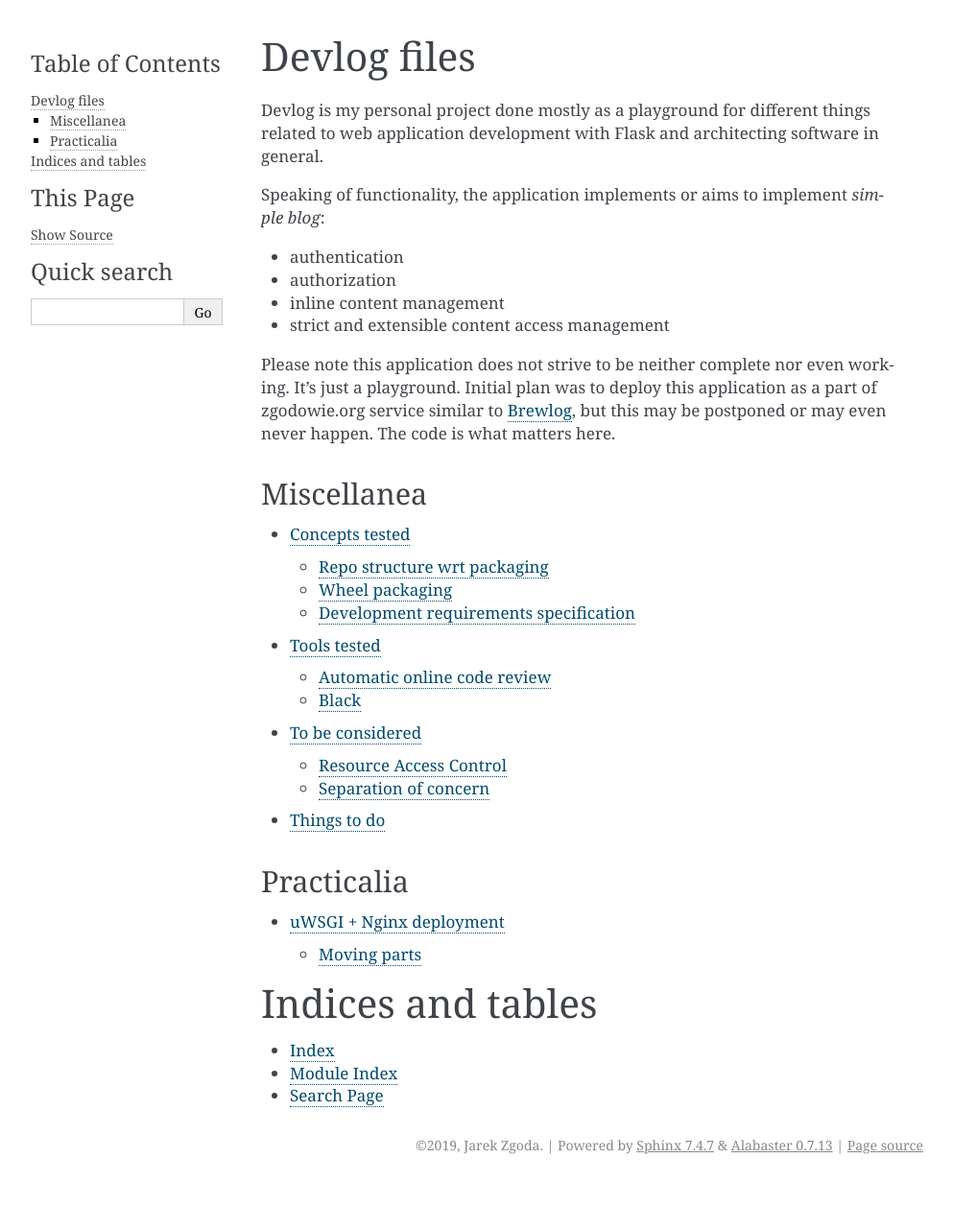
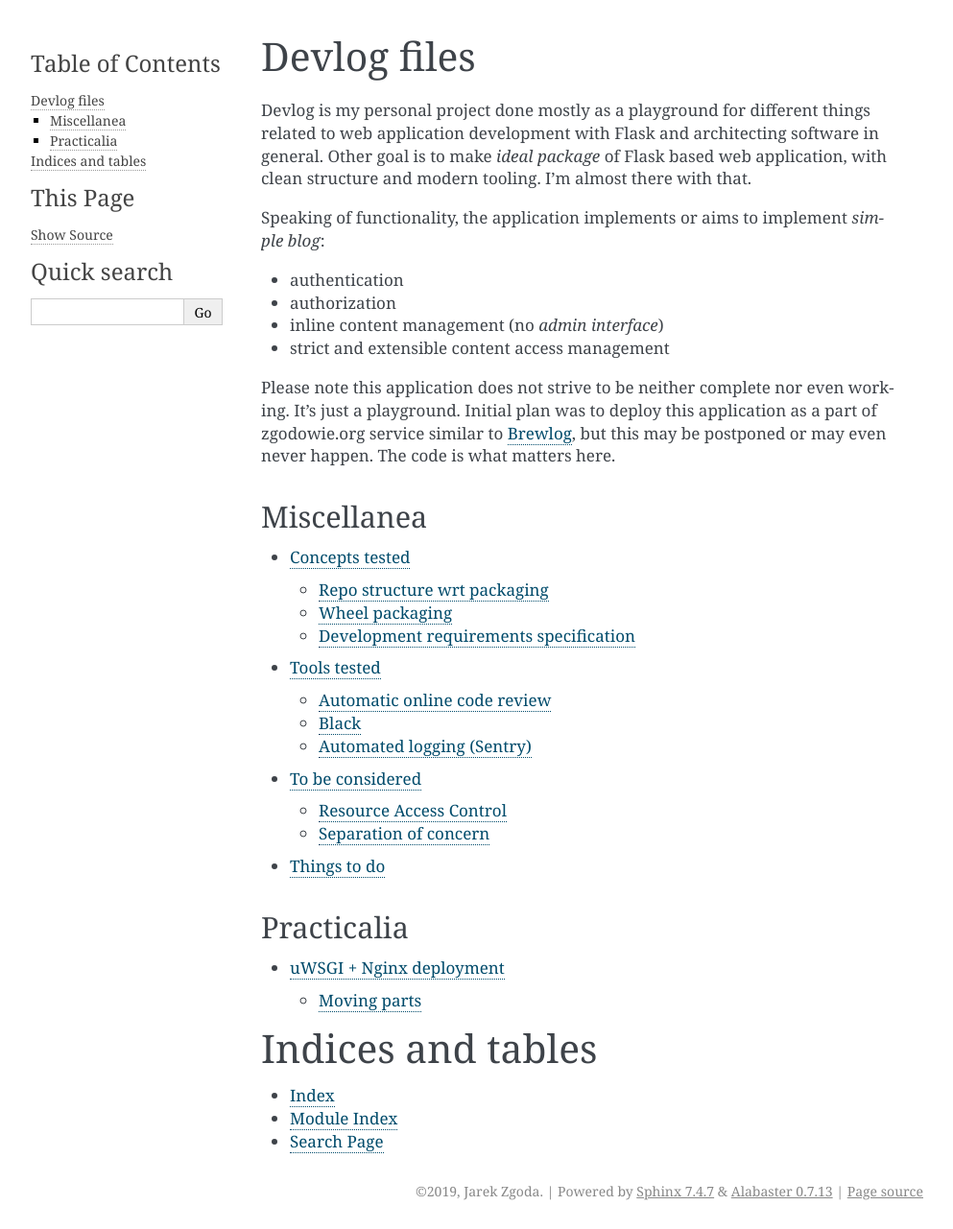
Before and after one commit to zgoda/devlog, a Sphinx documentation site: the page built from docs/index.rst, in a window 1280 px wide. Shown: the whole page at 96% size, without its empty margins (148-1141 px from the left). Built offline with Sphinx 7.4.7, drawn with Linux system fonts in a browser that asks for light colours; before the commit the page ends 1233 px from its top, so only the background shows below that.

```diff
--- a/docs/concepts.rst
+++ b/docs/concepts.rst
@@ -46,4 +46,5 @@
 
 For a long time I insisted on keeping PIP requirements files only slightly
 organized in project root. Now I decided to put them aside, since they don't
-have any use besides development and CI. This makes project root much cleaner.
+have any use besides development and CI. This makes project root much cleaner
+at the cost of bit more convoluted Docker setup.
--- a/docs/index.rst
+++ b/docs/index.rst
@@ -3,14 +3,15 @@
 
 Devlog is my personal project done mostly as a playground for different things
 related to web application development with Flask and architecting software in
-general.
+general. Other goal is to make *ideal package* of Flask based web application,
+with clean structure and modern tooling. I'm almost there with that.
 
 Speaking of functionality, the application implements or aims to implement
 *simple blog*:
 
 * authentication
 * authorization
-* inline content management
+* inline content management (no *admin interface*)
 * strict and extensible content access management
 
 Please note this application does not strive to be neither complete nor even
--- a/docs/tools.rst
+++ b/docs/tools.rst
@@ -59,3 +59,8 @@
 
 I had Black in this project for about a week and could not stand it. This is
 very small project and I will clean Black artifacts for many months.
+
+Automated logging (Sentry)
+--------------------------
+
+Stay tuned.
```
Also changed, not shown: 4 other files.
